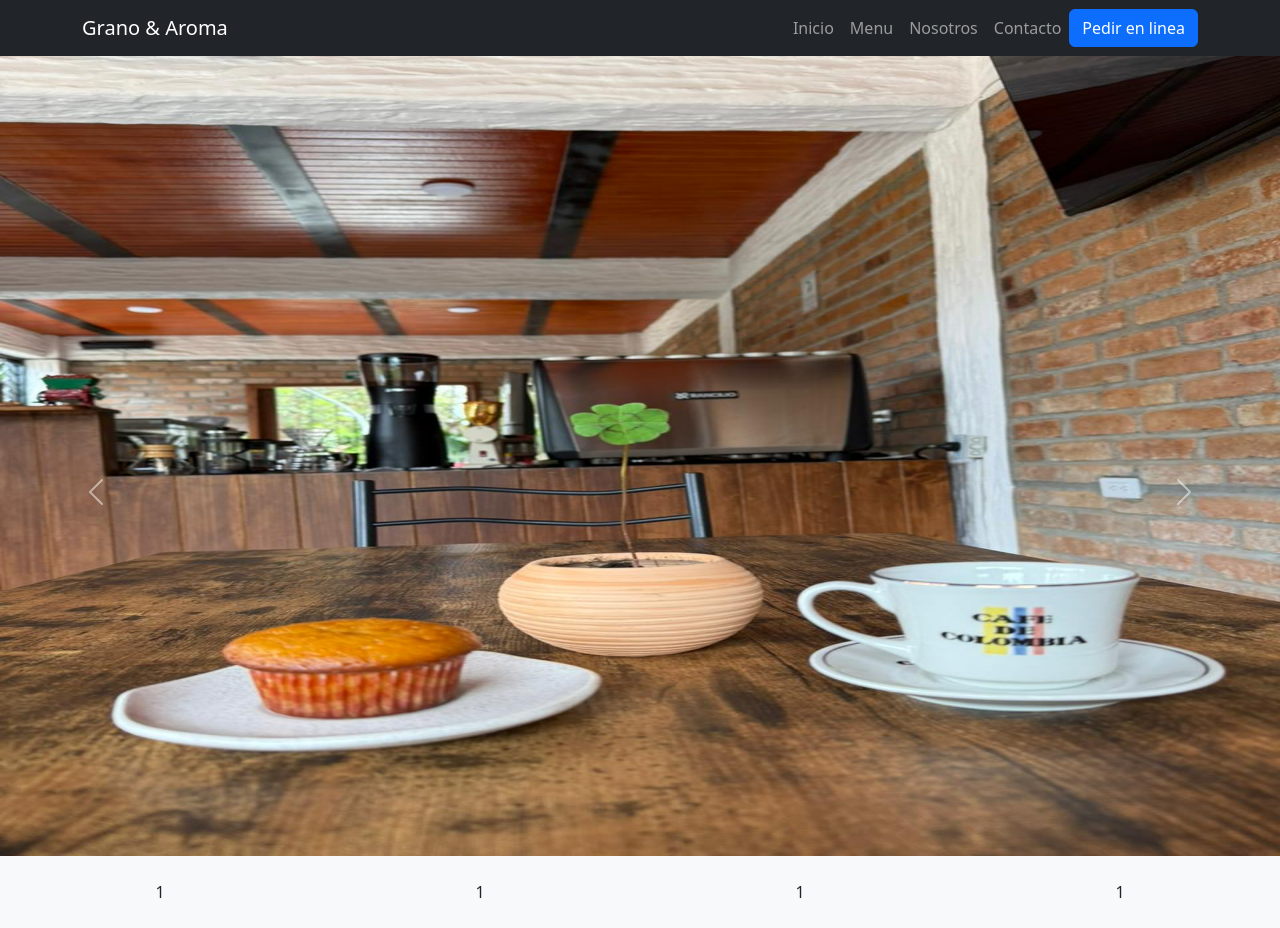
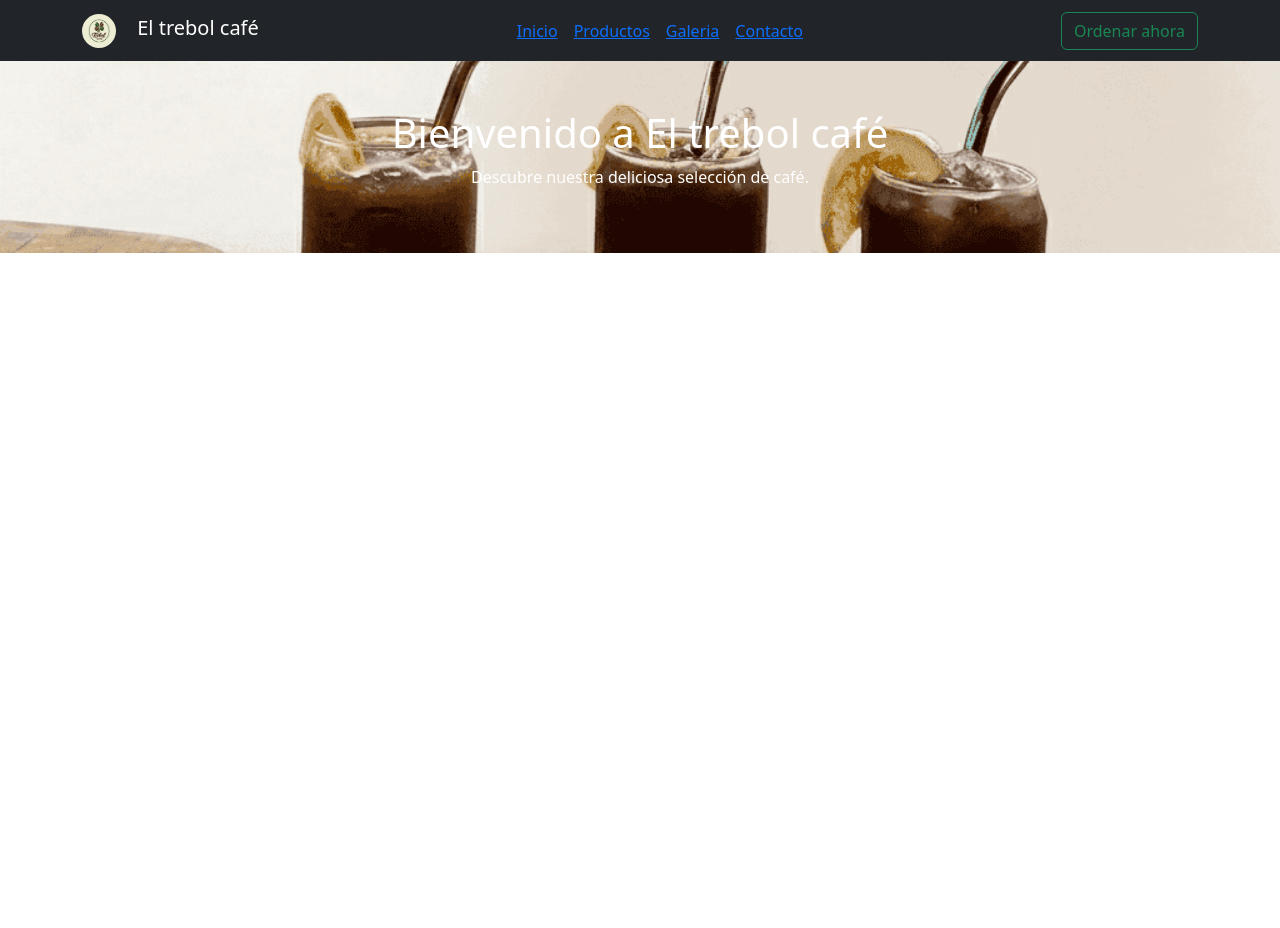
Before and after one commit to emer404/bootstrap_pagina, a plain HTML site: page index.html in a window 1280 px wide. After the commit the page ends 800 px from the top, so only its background shows below. Drawn offline with nearby package versions, Linux system fonts and the light colour scheme.

Commit message:
navbar y hero section

```diff
--- a/estilos/style.css
+++ b/estilos/style.css
@@ -3,3 +3,9 @@
     background-position: center;
     margin: 0 auto;
 }
+
+.carousel-item img {
+    height: 700px;
+    object-fit: cover;
+    object-position: center;
+}
--- a/index.html
+++ b/index.html
@@ -8,52 +8,38 @@
     <link href="https://cdn.jsdelivr.net/npm/bootstrap@5.3.8/dist/css/bootstrap.min.css" rel="stylesheet" integrity="sha384-sRIl4kxILFvY47J16cr9ZwB07vP4J8+LH7qKQnuqkuIAvNWLzeN8tE5YBujZqJLB" crossorigin="anonymous">
 </head>
 <body>
-    <nav class="navbar navbar-expand-lg bg-dark navbar-dark">
-        <div class="container">
-            <a class="navbar-brand" href="#">Grano & Aroma</a>
+  <nav class="navbar navbar-expand-lg bg-dark navbar-dark">
+    <div class="container">
+    <a class="navbar-brand" href="#">
+      <img src="/img/logo.jpg" alt="Logo" width="34" height="34" style="border-radius: 50%;" class="d-inline-block align-text-top me-3">
+      El trebol café
+    </a>
 
-            <div class="collapse navbar-collapse" id="Menu">
-                <ul class="navbar-nav ms-auto">
-                    <li class="nav-item"><a class="nav-link" href="#">Inicio</a></li>
-                    <li class="nav-item"><a class="nav-link" href="#">Menu</a></li>
-                    <li class="nav-item"><a class="nav-link" href="#">Nosotros</a></li>
-                    <li class="nav-item"><a class="nav-link" href="#">Contacto</a></li>
-                </ul>
-                <button type="button" class="btn btn-primary">Pedir en linea</button>
-            </div>
-        </div>
-    </nav>
+    <ul class="navbar-nav">
+      <li class="navbar-items me-3 ">
+        <a class="navbar-link" href="#">Inicio</a>
+      </li>
+      <li class="navbar-items me-3">
+        <a class="navbar-link" href="#">Productos</a>
+      </li>
+      <li class="navbar-items me-3">
+        <a class="navbar-link" href="#">Galeria</a>
+      </li>
+      <li class="navbar-items me-3">
+        <a class="navbar-link" href="#">Contacto</a>
+      </li>
+    </ul>
 
-    <div id="carouselExample" class="carousel slide">
-  <div class="carousel-inner">
-    <div class="carousel-item active">
-      <img src="/img/fondo1.jpeg" class="imagen d-block w-100" alt="..." style="max-height: 800px;">
+    <button class="btn btn-outline-success" type="submit">Ordenar ahora</button>
     </div>
-    <div class="carousel-item">
-      <img src="/img/fondo2.jpeg" class="d-block w-100" alt="..." style="max-height: 800px;">
-    </div>
-    <div class="carousel-item">
-      <img src="img/fondo.jpeg" class="d-block w-100" alt="..." style="max-height: 800px;">
-    </div>
-  </div>
-  <button class="carousel-control-prev" type="button" data-bs-target="#carouselExample" data-bs-slide="prev">
-    <span class="carousel-control-prev-icon" aria-hidden="true"></span>
-    <span class="visually-hidden">Previous</span>
-  </button>
-  <button class="carousel-control-next" type="button" data-bs-target="#carouselExample" data-bs-slide="next">
-    <span class="carousel-control-next-icon" aria-hidden="true"></span>
-    <span class="visually-hidden">Next</span>
-  </button>
+  </nav>
 
-  <div class="container-fluid bg-light py-4 text-center">
-    <div class="row">
-        <div class="col-sm-5 col-md-5 col-lg-3">1</div>
-        <div class="col-sm-5 col-md-5 col-lg-3">1</div>
-        <div class="col-sm-5 col-md-5 col-lg-3">1</div>
-        <div class="col-sm-5 col-md-5 col-lg-3">1</div>
+  <section class="py-5 text-center text-white" style="background-image: url('/img/frias1.png'); background-size: cover; background-position: center;">
+    <div class="container"></div>
+    <h1>Bienvenido a El trebol café</h1>
+      <p>Descubre nuestra deliciosa selección de café.</p>
+  </section>
 
-    </div>
-  </div>
-</div>
+<script src="https://cdn.jsdelivr.net/npm/bootstrap@5.3.8/dist/js/bootstrap.bundle.min.js"></script>
 </body>
 </html>
```
